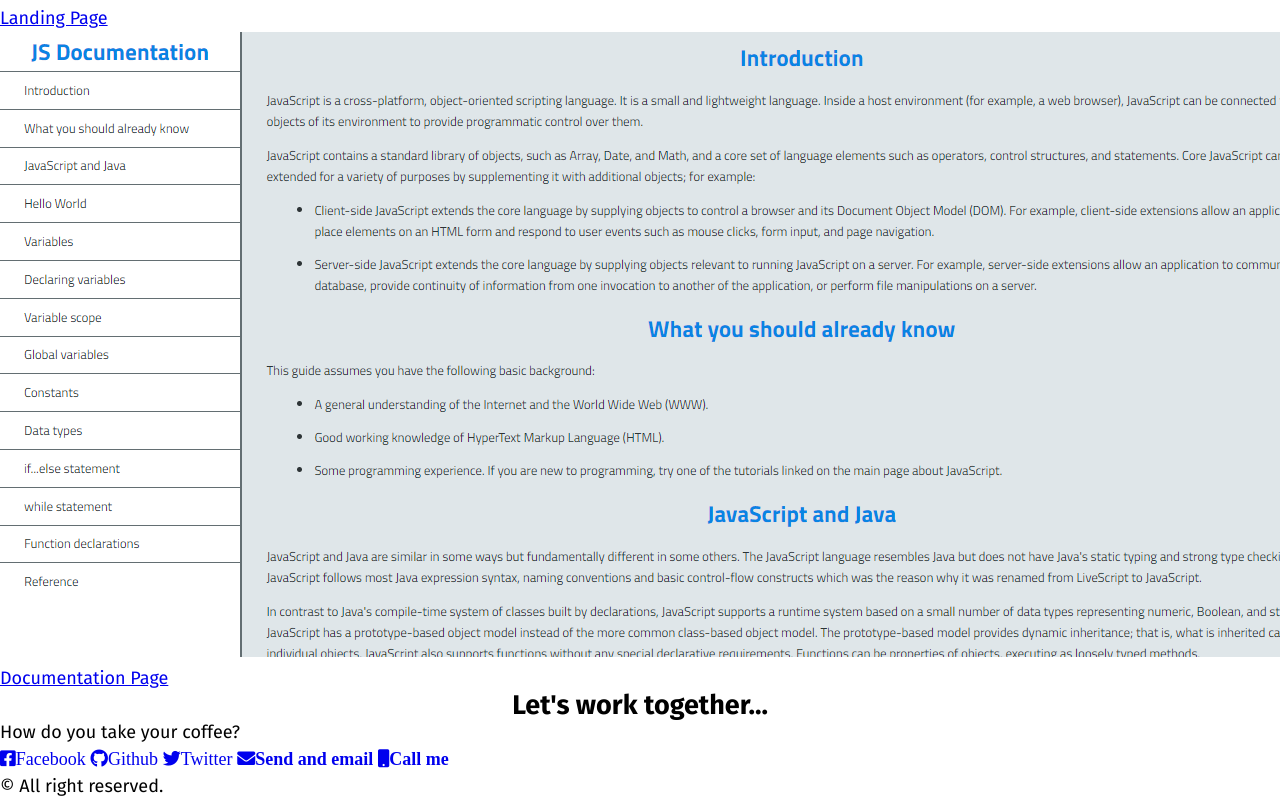
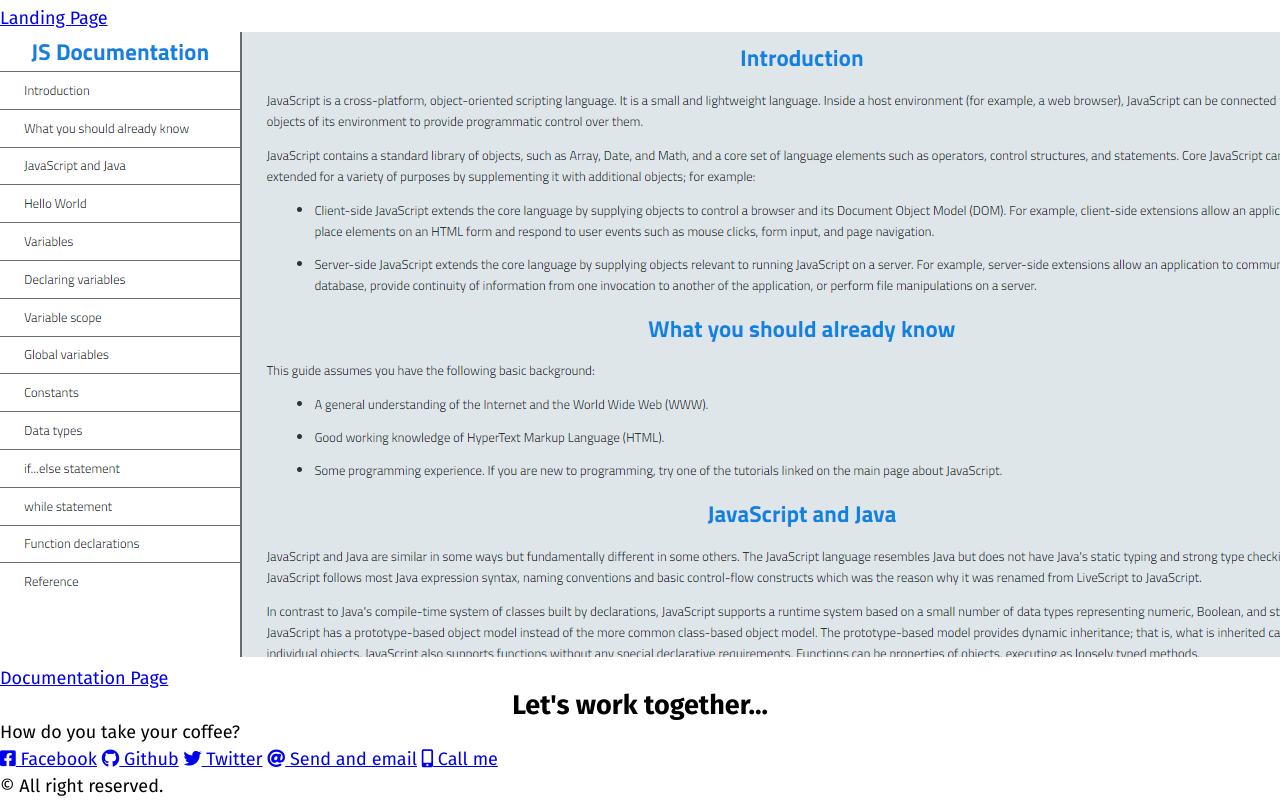
Before and after one commit to tanjiralmamun/fccpersonalportfoliopage, a plain HTML site: page index.html in a window 1280 px wide. Shown: the part 1450-2250 px from the top of the page. Drawn offline with Linux system fonts and the light colour scheme.

Commit message:
Update index.html

```diff
--- a/index.html
+++ b/index.html
@@ -26,7 +26,7 @@
     <!-- START WELCOME SECTION -->
 
     <section id="welcome-section">
-        <h1 id="title">Hey, I am a Mimic</h1>
+        <h1>Hey, I am a Mimic</h1>
         <p>A Web Developer</p>
     </section>
 
@@ -68,11 +68,11 @@
             <p>How do you take your coffee?</p>
         </div>
         <div class="contact-links">
-            <a href="#" target="_blank" class="btn contact-details"><i class="fab fa-facebook-square">Facebook</i></a>
-            <a href="#" target="_blank" class="btn contact-details"><i class="fab fa-github">Github</i></a>
-            <a href="#" target="_blank" class="btn contact-details"><i class="fab fa-twitter">Twitter</i></a>
-            <a href="#" target="_blank" class="btn contact-details"><i class="fas fa-envelope">Send and email</i></a>
-            <a href="#" target="_blank" class="btn contact-details"><i class="fas fa-mobile">Call me</i></a>
+            <a href="#" target="_blank" class="btn contact-details"><i class="fab fa-facebook-square"></i> Facebook</a>
+            <a href="#" target="_blank" id="profile-link" class="btn contact-details"><i class="fab fa-github"></i> Github</a>
+            <a href="#" target="_blank" class="btn contact-details"><i class="fab fa-twitter"></i> Twitter</a>
+            <a href="#" target="_blank" class="btn contact-details"><i class="fas fa-at"></i> Send and email</a>
+            <a href="#" target="_blank" class="btn contact-details"><i class="fas fa-mobile-alt"></i> Call me</a>
         </div>
     </section>
 
```
